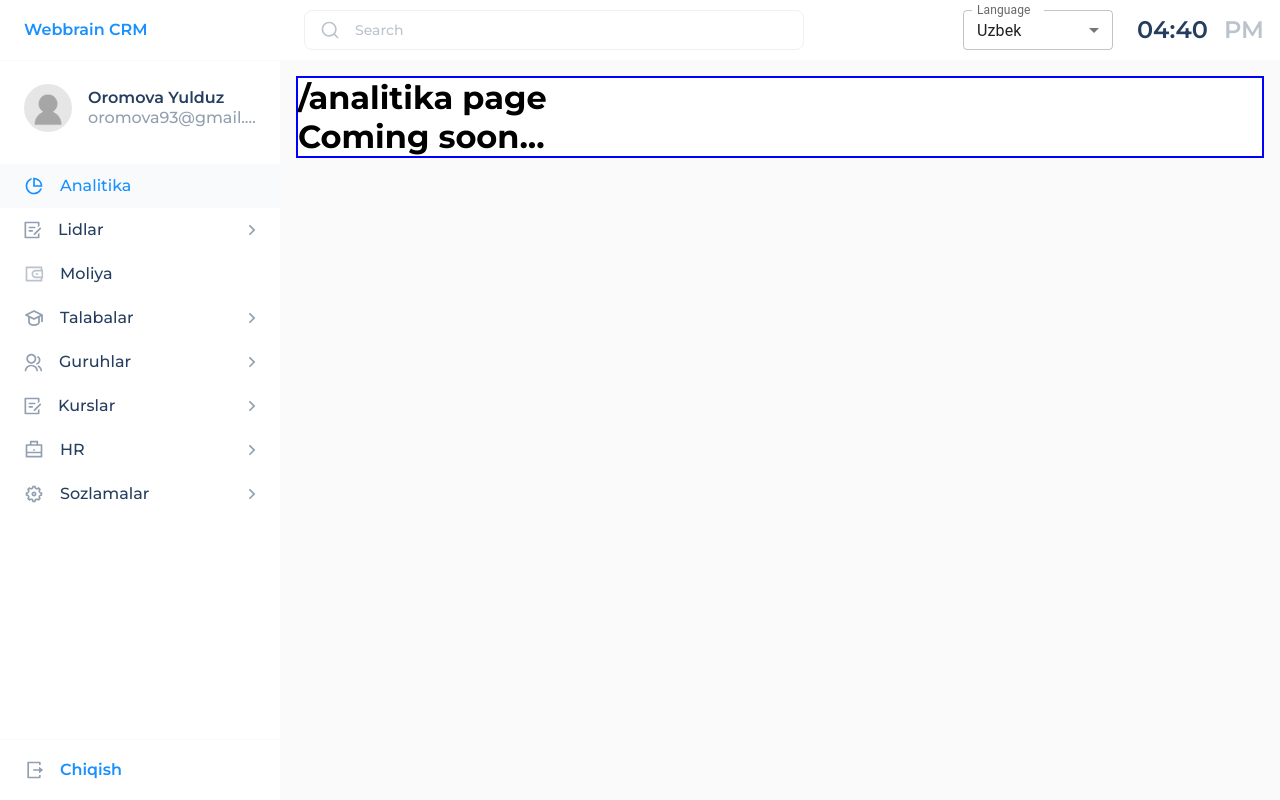
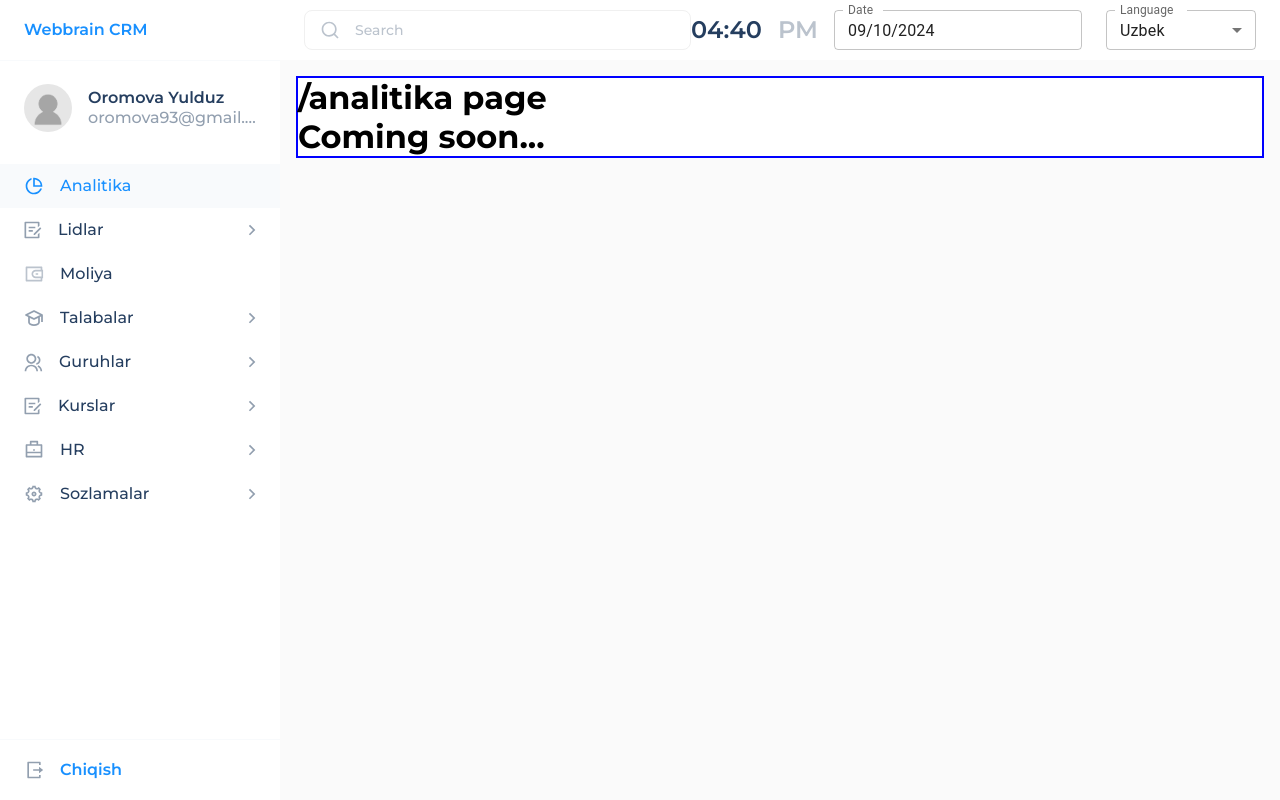
Before and after one commit to oromova/CRM, a React (Vite) app: page /analitika in a window 1280 px wide. Built offline with nearby package versions, Linux system fonts and the light colour scheme.

Commit message:
Navbar Date

```diff
--- a/package.json
+++ b/package.json
@@ -14,6 +14,8 @@
     "@emotion/styled": "^11.13.0",
     "@mui/material": "^6.1.1",
     "@mui/styled-engine-sc": "^6.1.1",
+    "@mui/x-date-pickers": "^7.18.0",
+    "moment": "^2.30.1",
     "react": "^18.2.0",
     "react-dom": "^18.2.0",
     "react-router-dom": "^6.26.1",
--- /dev/null
+++ b/src/component/Navbar/DateTimepicker.jsx
@@ -0,0 +1,19 @@
+import { DatePicker, LocalizationProvider } from '@mui/x-date-pickers';
+import { AdapterMoment } from "@mui/x-date-pickers/AdapterMoment";
+import moment from 'moment';
+import React from 'react';
+
+export const DateTimepicker = () => {
+  return (
+    <LocalizationProvider dateAdapter={AdapterMoment}>
+      <DatePicker
+      label="Date"
+      defaultValue={moment()}
+      views={["year", "month", "day"]}
+      slotProps={{ textField: {size: "small"} }}
+      />
+    </LocalizationProvider>
+  );
+};
+
+export default DateTimepicker;
--- a/src/component/Navbar/index.jsx
+++ b/src/component/Navbar/index.jsx
@@ -2,6 +2,7 @@ import React from 'react'
 import { Container, Input, InputWrapper, SearchIcon, Section } from './style';
 import Time from './Time';
 import GenericSelect from './Select';
+import DateTimepicker from './DateTimepicker';
 
 export const Navbar = () => {
   return (
@@ -11,8 +12,9 @@ export const Navbar = () => {
         <Input placeholder="Search"/>
       </InputWrapper>
       <Section>
+        <Time/>
+        <DateTimepicker/>
         <GenericSelect/>
-        <Time/>
       </Section>
     </Container>
   )
--- a/src/component/Navbar/style.js
+++ b/src/component/Navbar/style.js
@@ -60,4 +60,6 @@ const Timer = styled.div`
   line-height: 32px;
 `;
 
+
+
 export { Container, InputWrapper, Input, SearchIcon, Section, Timer };
```
Also changed, not shown: 1 other file (tests, documents, lock files or other folders).
